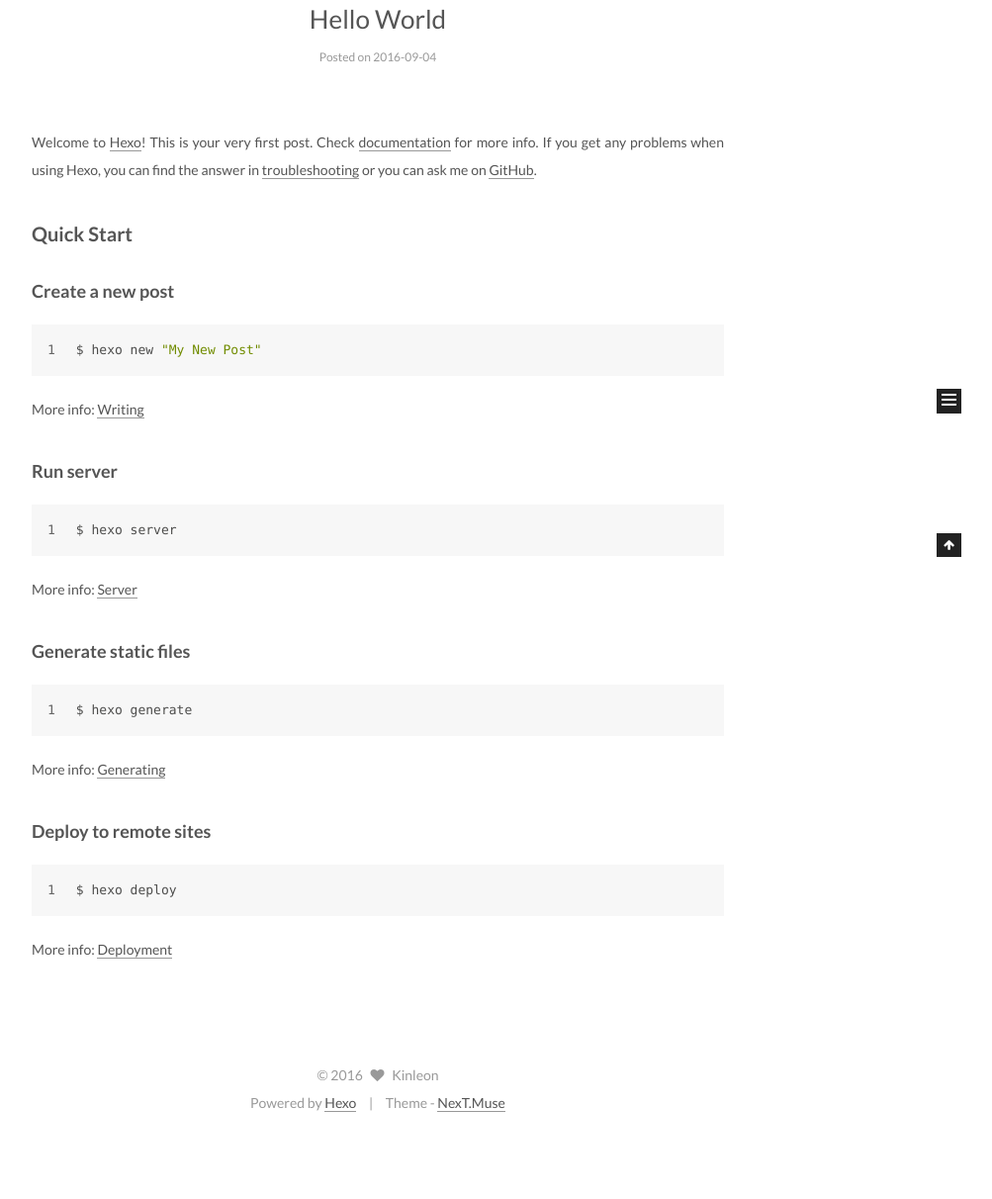
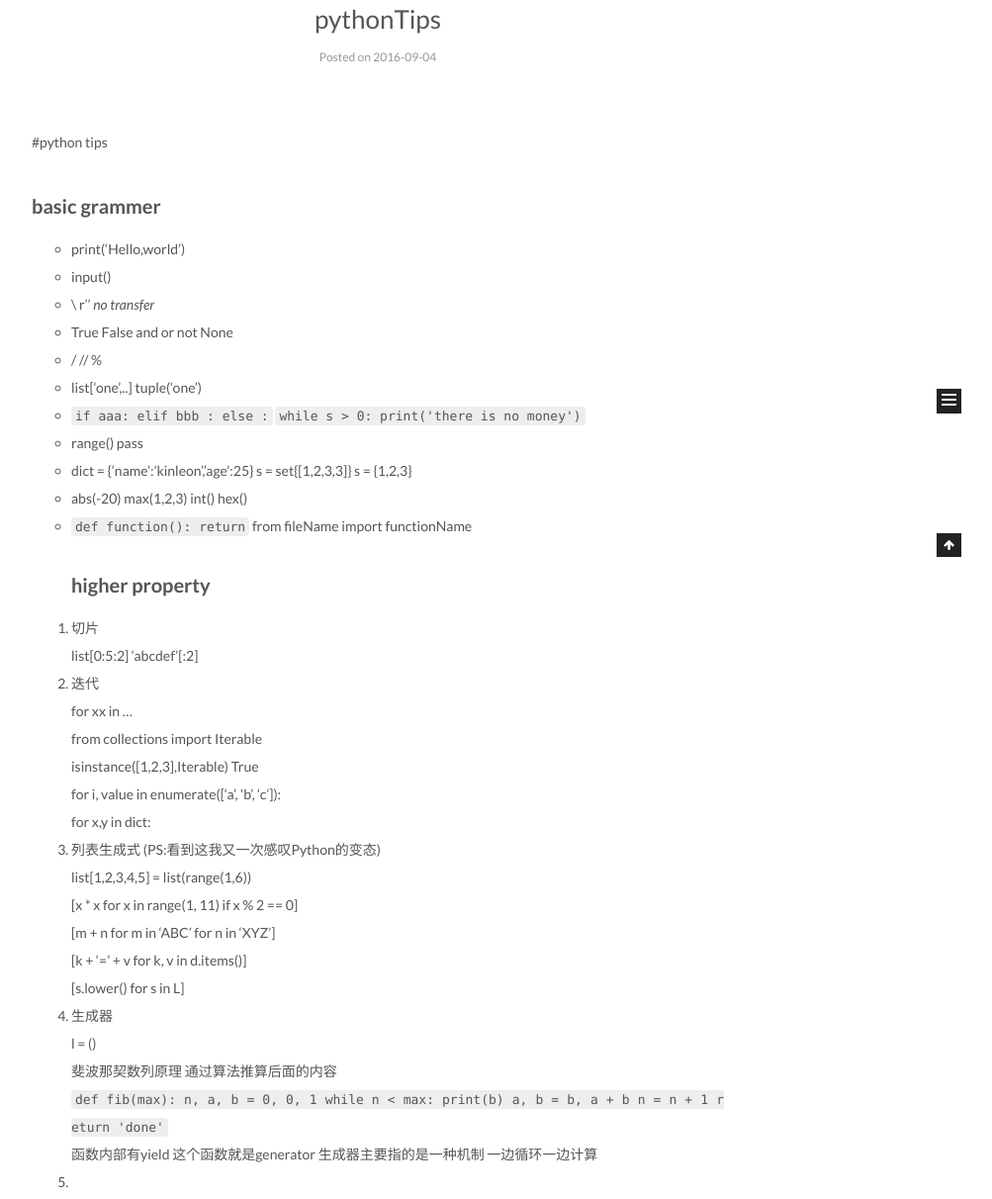
Before and after one commit to GMCoder/GMCoder.github.io, a plain HTML site: page index.html in a window 1280 px wide. Shown: the part 337-1549 px from the top of the page at 99% size, without its empty margins (258-1261 px from the left). Before the commit the page ends 1486 px from the top, so only its background shows below. Drawn offline with Linux system fonts and the light colour scheme.

Commit message:
Site updated: 2016-09-04 23:59:15

```diff
--- a/css/main.css
+++ b/css/main.css
@@ -1548,7 +1548,7 @@ pre .javascript .function {
   width: 4px;
   height: 4px;
   border-radius: 50%;
-  background: #b4508c;
+  background: #126b6c;
 }
 .links-of-blogroll {
   font-size: 13px;
--- a/index.html
+++ b/index.html
@@ -238,8 +238,8 @@
 
 
 
-                <a class="post-title-link" href="/2016/09/04/hello-world/" itemprop="url">
-                  Hello World
+                <a class="post-title-link" href="/2016/09/04/pythonTips/" itemprop="url">
+                  pythonTips
                 </a>
 
 
@@ -252,7 +252,7 @@
               <i class="fa fa-calendar-o"></i>
             </span>
             <span class="post-meta-item-text">Posted on</span>
-            <time itemprop="dateCreated" datetime="2016-09-04T01:58:20+08:00" content="2016-09-04">
+            <time itemprop="dateCreated" datetime="2016-09-04T23:57:57+08:00" content="2016-09-04">
               2016-09-04
             </time>
           </span>
@@ -282,15 +282,27 @@
 
 
 
-            <p>Welcome to <a href="https://hexo.io/" target="_blank" rel="external">Hexo</a>! This is your very first post. Check <a href="https://hexo.io/docs/" target="_blank" rel="external">documentation</a> for more info. If you get any problems when using Hexo, you can find the answer in <a href="https://hexo.io/docs/troubleshooting.html" target="_blank" rel="external">troubleshooting</a> or you can ask me on <a href="https://github.com/hexojs/hexo/issues" target="_blank" rel="external">GitHub</a>.</p>
-<h2 id="Quick-Start"><a href="#Quick-Start" class="headerlink" title="Quick Start"></a>Quick Start</h2><h3 id="Create-a-new-post"><a href="#Create-a-new-post" class="headerlink" title="Create a new post"></a>Create a new post</h3><figure class="highlight bash"><table><tr><td class="gutter"><pre><div class="line">1</div></pre></td><td class="code"><pre><div class="line">$ hexo new <span class="string">"My New Post"</span></div></pre></td></tr></table></figure>
-<p>More info: <a href="https://hexo.io/docs/writing.html" target="_blank" rel="external">Writing</a></p>
-<h3 id="Run-server"><a href="#Run-server" class="headerlink" title="Run server"></a>Run server</h3><figure class="highlight bash"><table><tr><td class="gutter"><pre><div class="line">1</div></pre></td><td class="code"><pre><div class="line">$ hexo server</div></pre></td></tr></table></figure>
-<p>More info: <a href="https://hexo.io/docs/server.html" target="_blank" rel="external">Server</a></p>
-<h3 id="Generate-static-files"><a href="#Generate-static-files" class="headerlink" title="Generate static files"></a>Generate static files</h3><figure class="highlight bash"><table><tr><td class="gutter"><pre><div class="line">1</div></pre></td><td class="code"><pre><div class="line">$ hexo generate</div></pre></td></tr></table></figure>
-<p>More info: <a href="https://hexo.io/docs/generating.html" target="_blank" rel="external">Generating</a></p>
-<h3 id="Deploy-to-remote-sites"><a href="#Deploy-to-remote-sites" class="headerlink" title="Deploy to remote sites"></a>Deploy to remote sites</h3><figure class="highlight bash"><table><tr><td class="gutter"><pre><div class="line">1</div></pre></td><td class="code"><pre><div class="line">$ hexo deploy</div></pre></td></tr></table></figure>
-<p>More info: <a href="https://hexo.io/docs/deployment.html" target="_blank" rel="external">Deployment</a></p>
+            <p>#python tips</p>
+<h2 id="basic-grammer"><a href="#basic-grammer" class="headerlink" title="basic grammer"></a>basic grammer</h2><ul>
+<li>print(‘Hello,world’)</li>
+<li>input()</li>
+<li>\  r’’ <em>no transfer</em></li>
+<li>True False and or not None </li>
+<li>/ // %</li>
+<li>list[‘one’,..] tuple(‘one’)</li>
+<li><code>if aaa: elif bbb :  else :</code>  <code>while s &gt; 0:   print(&#39;there is no money&#39;)</code></li>
+<li>range()  pass</li>
+<li>dict = {‘name’:’kinleon’,’age’:25}  s = set{[1,2,3,3]} s = {1,2,3}</li>
+<li>abs(-20) max(1,2,3) int() hex()</li>
+<li><code>def function():     return</code> from fileName import functionName<h2 id="higher-property"><a href="#higher-property" class="headerlink" title="higher property"></a>higher property</h2></li>
+</ul>
+<ol>
+<li>切片<br> list[0:5:2] ‘abcdef’[:2]</li>
+<li>迭代<br> for xx in …<br> from collections import Iterable<br> isinstance([1,2,3],Iterable) True<br> for i, value in enumerate([‘a’, ‘b’, ‘c’]):<br> for x,y in dict:</li>
+<li>列表生成式 (PS:看到这我又一次感叹Python的变态)<br> list[1,2,3,4,5] = list(range(1,6))<br> [x * x for x in range(1, 11) if x % 2 == 0]<br> [m + n for m in ‘ABC’ for n in ‘XYZ’]<br> [k + ‘=’ + v for k, v in d.items()]<br> [s.lower() for s in L]</li>
+<li>生成器<br> l = ()<br> 斐波那契数列原理 通过算法推算后面的内容<br> <code>def fib(max):  n, a, b = 0, 0, 1   while n &lt; max:  print(b)    a, b = b, a + b   n = n + 1     return &#39;done&#39;</code><br> 函数内部有yield  这个函数就是generator  生成器主要指的是一种机制  一边循环一边计算</li>
+<li></li>
+</ol>
 
 
 
```
Also changed, not shown: 2016/09/04/pythonTips/index.html (renamed from 2016/09/04/hello-world/index.html, +57 -24 lines), archives/2016/09/index.html (+3 -3 lines), archives/2016/index.html (+3 -3 lines), archives/index.html (+3 -3 lines).
